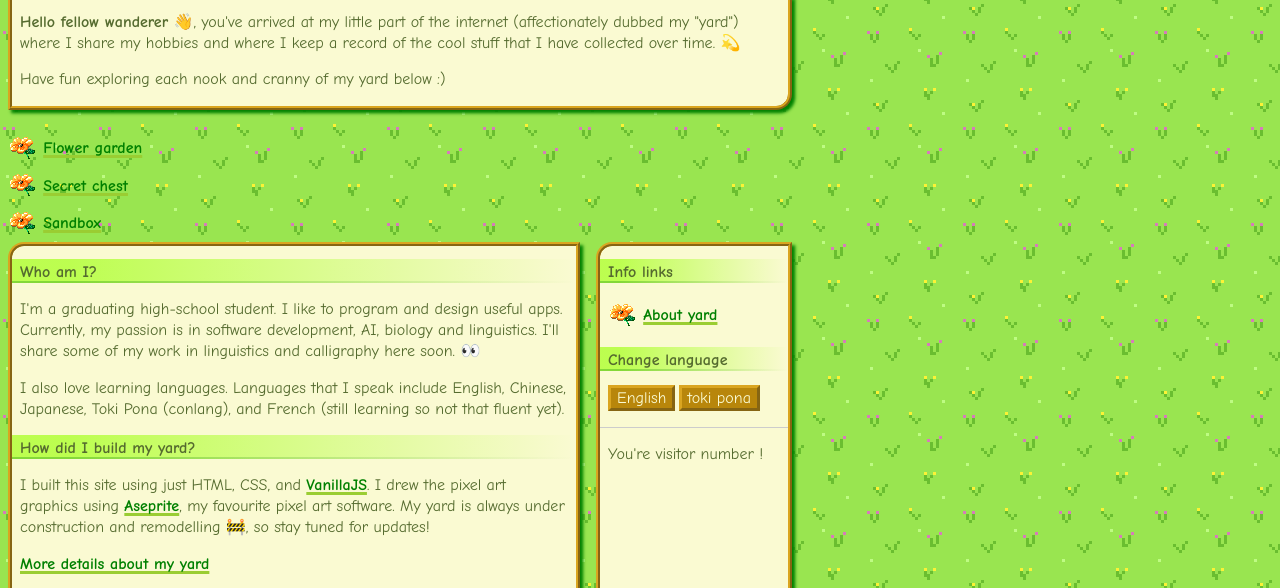
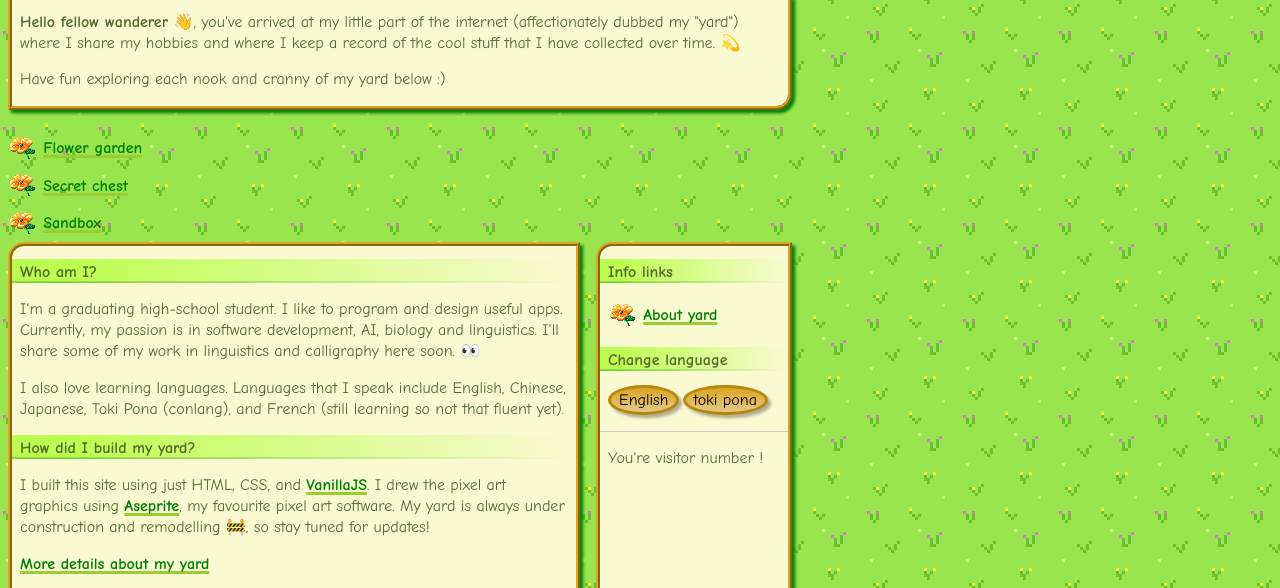
Before and after one commit to cervonwong/frontyard, a website built with Parcel: page index.html in a window 1280 px wide. Shown: the part 164-752 px from the top of the page. Built offline with nearby package versions, Linux system fonts and the light colour scheme; some packages are replaced by stand-ins of ours; a web font is replaced by a local one.

Commit message:
Style button!

```diff
--- a/index.html
+++ b/index.html
@@ -119,19 +119,21 @@
     }
 
     button {
-      border: goldenrod 0.2rem outset;
-      background-color: darkgoldenrod;
-      color: lightgoldenrodyellow;
+      border-radius: 50%;
+      border:  0.2rem solid darkgoldenrod;
+      padding: 0.2rem 0.5rem;
+      background-image: linear-gradient(to bottom, rgb(218,165,32,100%) 0, rgba(218,165,32,50%) 100%);
+      color: black;
+      box-shadow: rgba(0,0,0,30%) 0.2rem 0.2rem 0.2rem 0;
     }
 
     button:hover {
-      background-color: goldenrod;
+      background-image: linear-gradient(to bottom, rgb(218,165,32,100%) 0, rgba(218,165,32,50%) 50%);
     }
 
     button:active {
-      border: goldenrod 0.2rem inset;
-      background-color: goldenrod;
-      color: darkgoldenrod;
+      background-image: linear-gradient(to bottom, rgb(218,165,32,80%) 0, rgba(218,165,32,50%) 80%);
+      box-shadow: none;
     }
 
     .top-nav-ul, .aside-nav-ul {
```
